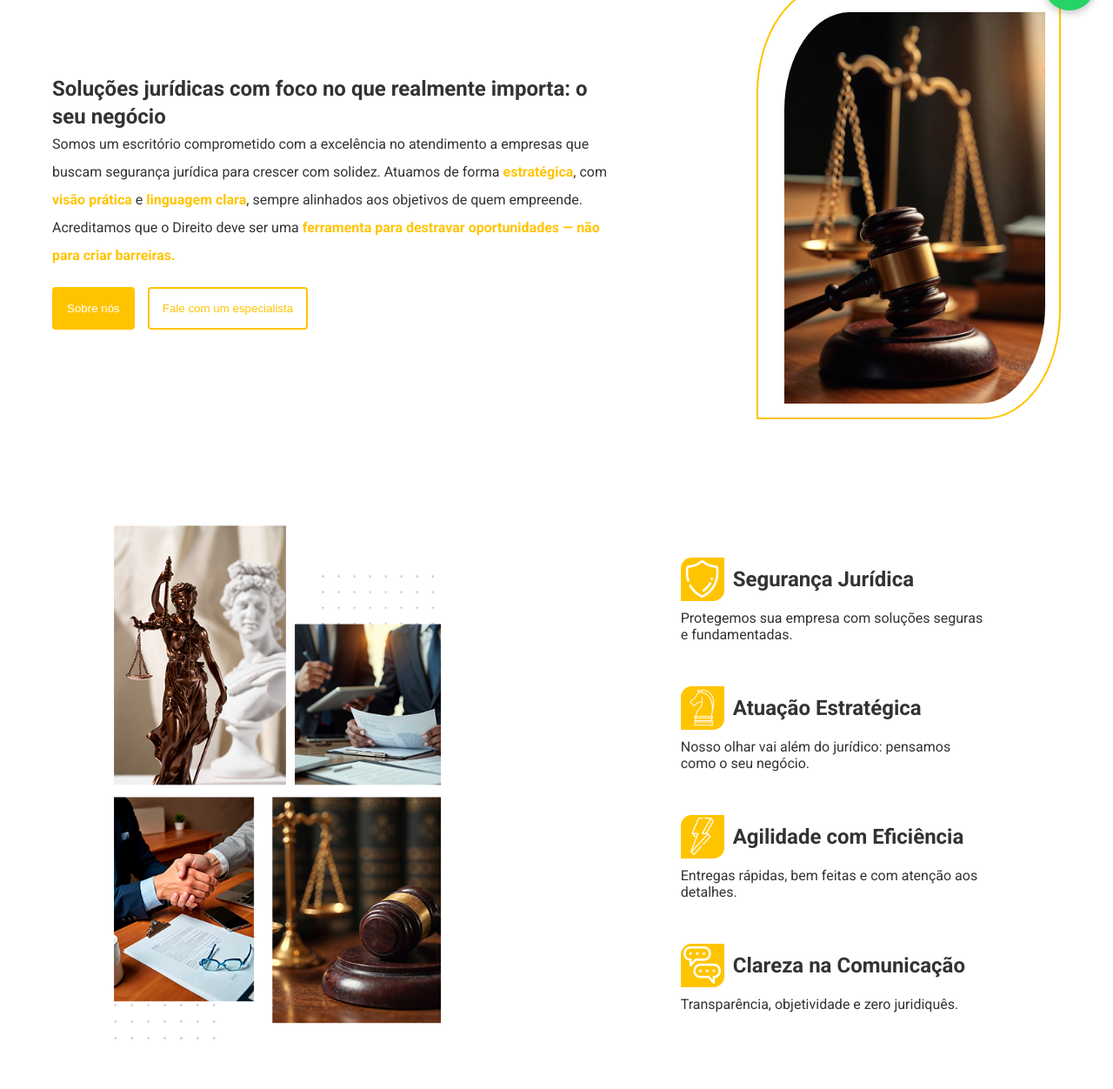
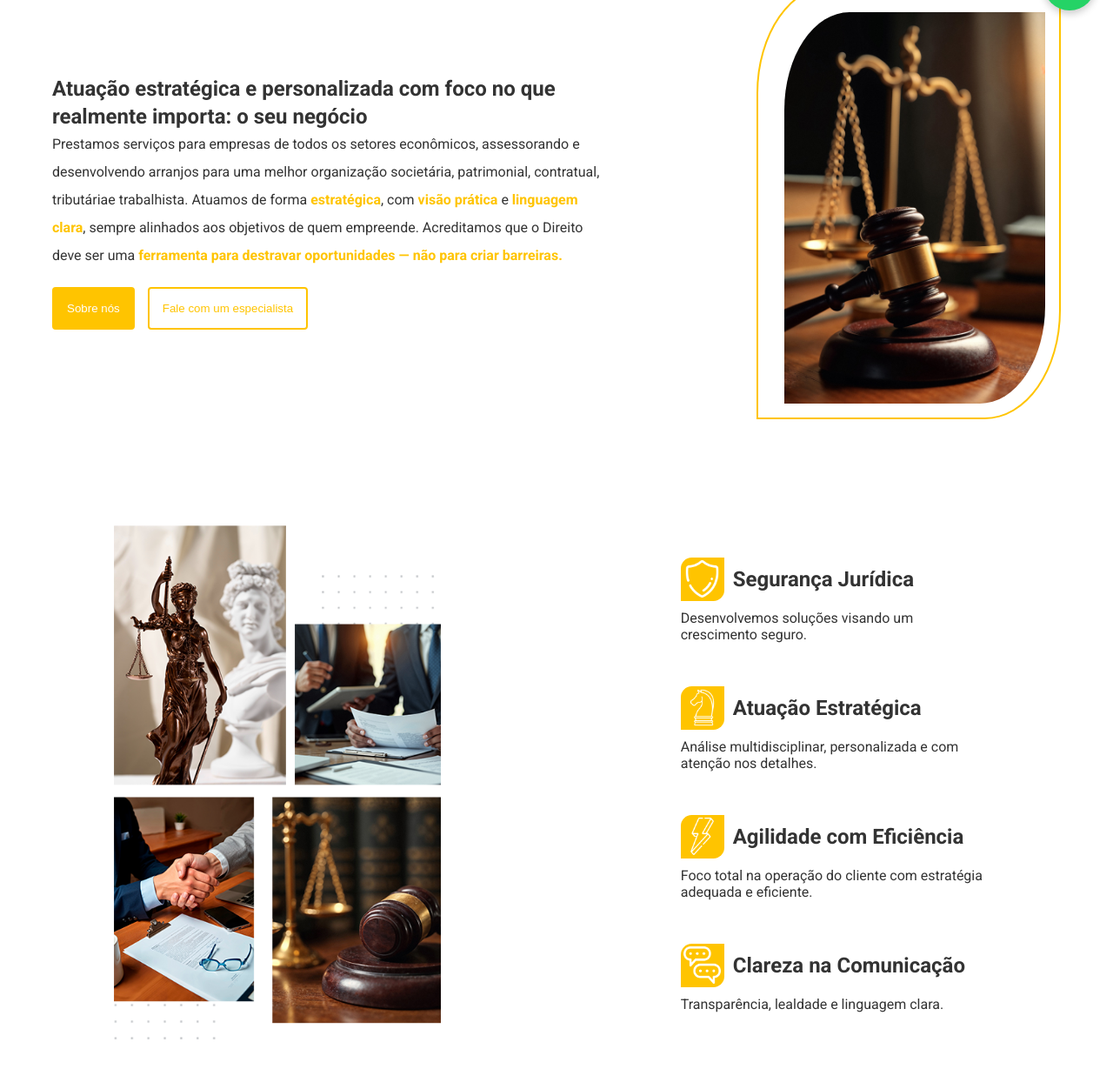
Before and after one commit to Tkailaine/duarte-barbieri, a plain HTML site: page index.html in a window 1280 px wide. Shown: the part 768-2020 px from the top of the page at 87% size. Drawn offline with nearby package versions, Linux system fonts and the light colour scheme.

Commit message:
alterando escritas

```diff
--- a/index.html
+++ b/index.html
@@ -59,7 +59,7 @@
   <!--SESSÃO BANDEIRA-->
 <section class="bandeira">
 <div class="conteudo-bandeira">
-  <h1 class="surge-left">Protegemos o que move o seu negócio: sua segurança jurídica.</h1>
+  <h1 class="surge-left">Somos um escritório de advocacia empresarial que busca encontrar soluções jurídicas éticas e seguras para os desafios diários de seus clientes</h1>
   <a href="https://wa.link/cds5hq" target="_blank"><button class="btn-chamada surge-left">Fale com um especialista</button></a>
 </div>
 </section>
@@ -68,9 +68,9 @@
 
 <section class="sobre">
   <div class="txt-sobre">
-    <h2 class="surge-left">Soluções jurídicas com foco no que realmente importa: o seu negócio
+    <h2 class="surge-left">Atuação estratégica e personalizada com foco no que realmente importa: o seu negócio
     </h2>
-    <p class="surge-right">Somos um escritório comprometido com a excelência no atendimento a empresas que buscam segurança jurídica para crescer com solidez. Atuamos de forma <strong>estratégica</strong>, com <strong>visão prática</strong> e <strong>linguagem clara</strong>, sempre alinhados aos objetivos de quem empreende. Acreditamos que o Direito deve ser uma <strong>ferramenta para destravar oportunidades — não para criar barreiras.</strong></p>
+    <p class="surge-right">Prestamos serviços para empresas de todos os setores econômicos, assessorando e desenvolvendo arranjos para uma melhor organização societária, patrimonial, contratual, tributáriae trabalhista. Atuamos de forma <strong>estratégica</strong>, com <strong>visão prática</strong> e <strong>linguagem clara</strong>, sempre alinhados aos objetivos de quem empreende. Acreditamos que o Direito deve ser uma <strong>ferramenta para destravar oportunidades — não para criar barreiras.</strong></p>
     <div class="btns surge-bottom">
       <button class="btn-sobre">Sobre nós</button>
       <a href="https://wa.link/cds5hq" target="_blank"><button class="btn-chamada">Fale com um especialista</button></a>
@@ -90,7 +90,7 @@
         <div class="icone escudo"></div>
         <h2>Segurança Jurídica</h2>
       </div>
-      <p>Protegemos sua empresa com soluções seguras e fundamentadas.</p>
+      <p>Desenvolvemos soluções visando um crescimento seguro.</p>
     </div>
 
     <div class="card-pilar surge-left">
@@ -98,7 +98,7 @@
         <div class="icone estrategia"></div>
         <h2>Atuação Estratégica</h2>
       </div>
-      <p>Nosso olhar vai além do jurídico: pensamos como o seu negócio.</p>
+      <p>Análise multidisciplinar, personalizada e com atenção nos detalhes.</p>
     </div>
 
     <div class="card-pilar surge-right">
@@ -106,7 +106,7 @@
         <div class="icone eficiencia"></div>
         <h2>Agilidade com Eficiência</h2>
       </div>
-      <p>Entregas rápidas, bem feitas e com atenção aos detalhes.</p>
+      <p>Foco total na operação do cliente com estratégia adequada e eficiente.</p>
     </div>
 
 
@@ -115,7 +115,7 @@
         <div class="icone comunicacao"></div>
         <h2>Clareza na Comunicação</h2>
       </div>
-      <p>Transparência, objetividade e zero juridiquês.</p>
+      <p>Transparência, lealdade e linguagem clara.</p>
     </div>
   </div>
   </div>
```
